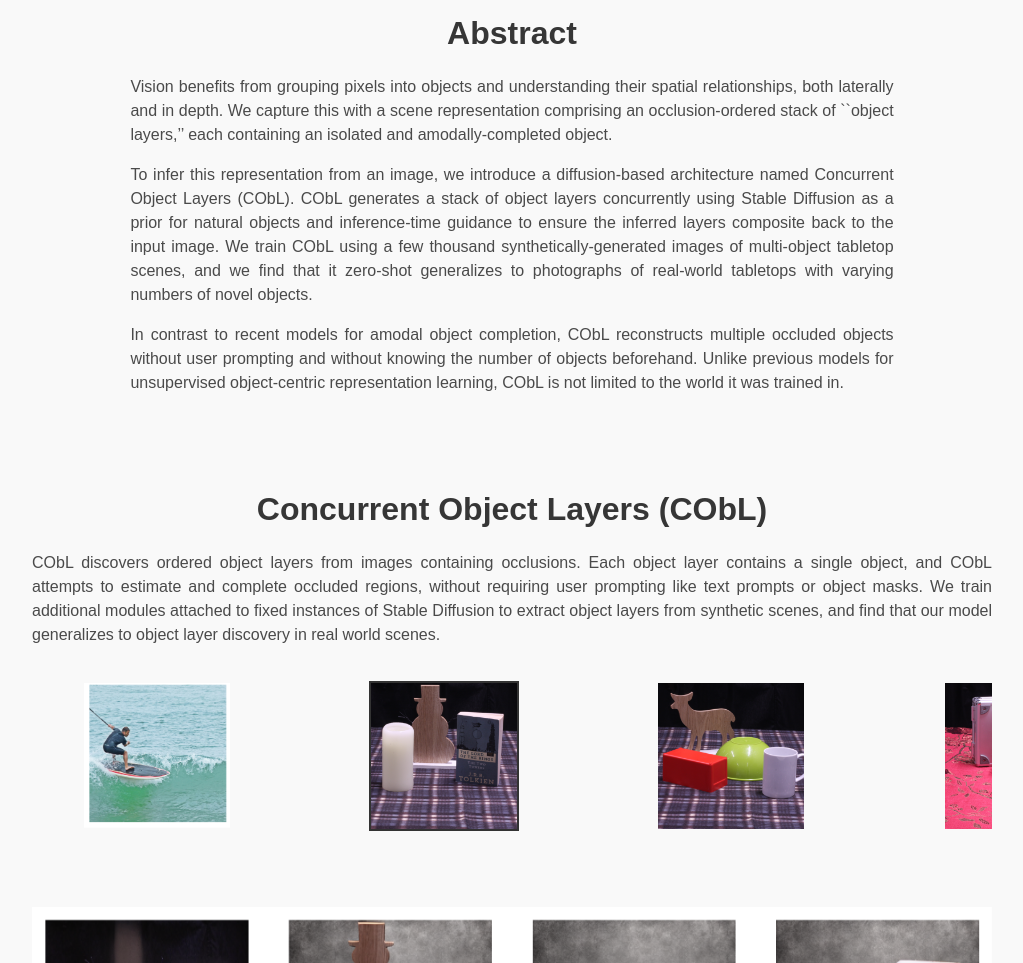
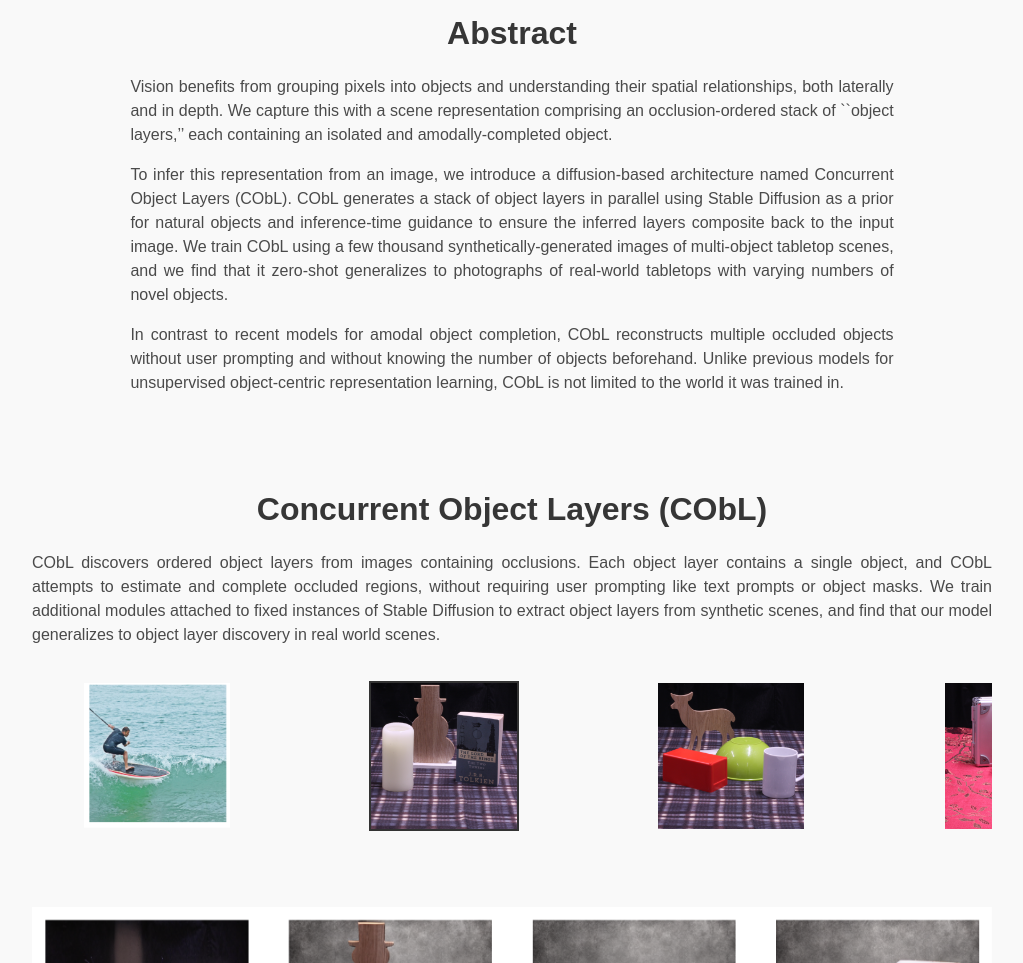
Before and after one commit to concurrentobjectlayers/concurrentobjectlayers.github.io, a plain HTML site: page index.html in a window 1280 px wide. Shown: the part 822-1785 px from the top of the page, without its empty margins (128-1151 px from the left). Drawn offline with nearby package versions, Linux system fonts and the light colour scheme; some icons are missing; a web font is replaced by a local one.

Commit message:
abstract update

```diff
--- a/index.html
+++ b/index.html
@@ -161,7 +161,7 @@
           </p>
           <p>
           To infer this representation from an image, we introduce a diffusion-based architecture named
-          Concurrent Object Layers (CObL). CObL generates a stack of object layers concurrently using Stable
+          Concurrent Object Layers (CObL). CObL generates a stack of object layers in parallel using Stable
           Diffusion as a prior for natural objects and inference-time guidance to ensure the inferred layers
           composite back to the input image. We train CObL using a few thousand synthetically-generated images
           of multi-object tabletop scenes, and we find that it zero-shot generalizes to photographs of real-world
```
